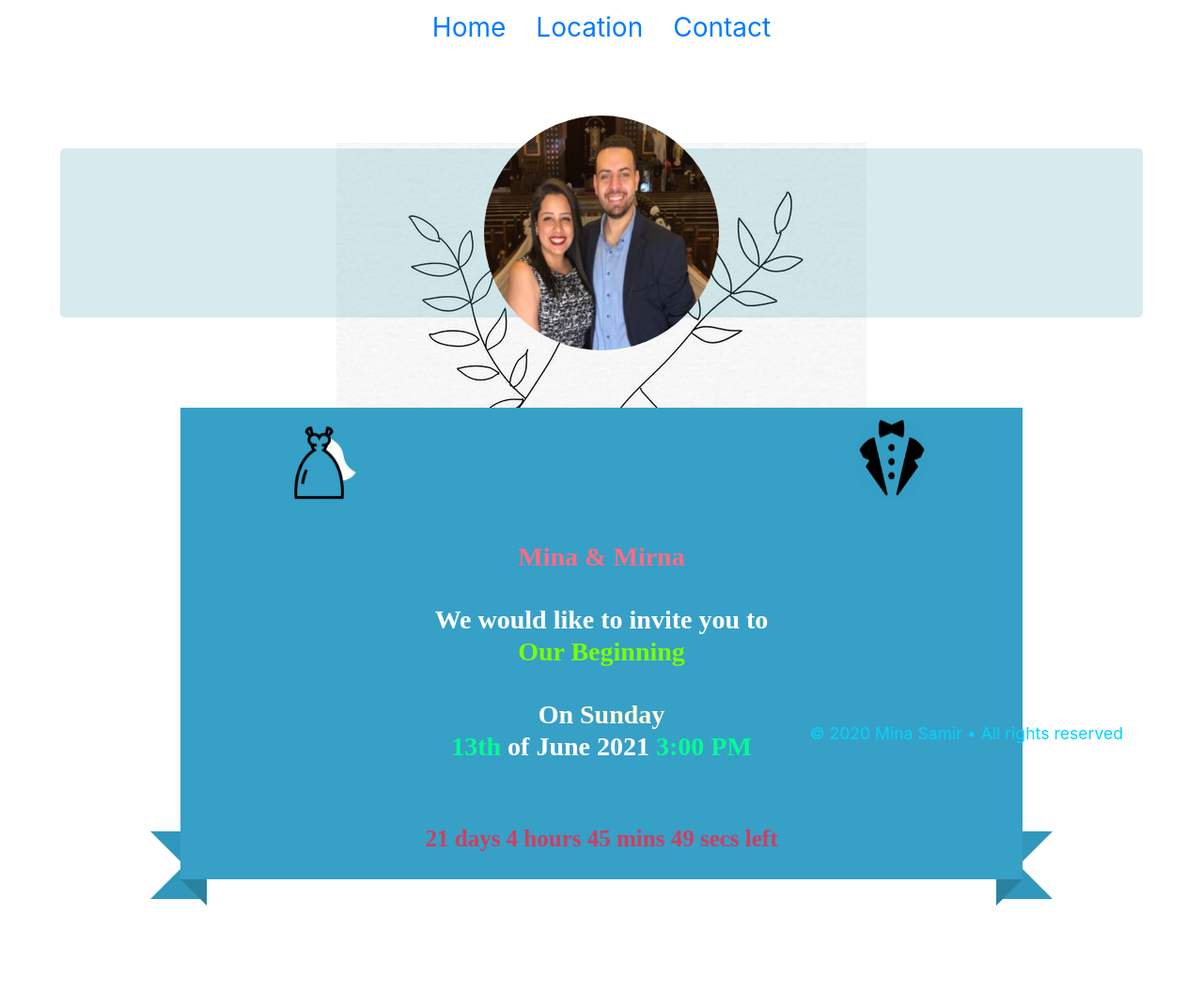
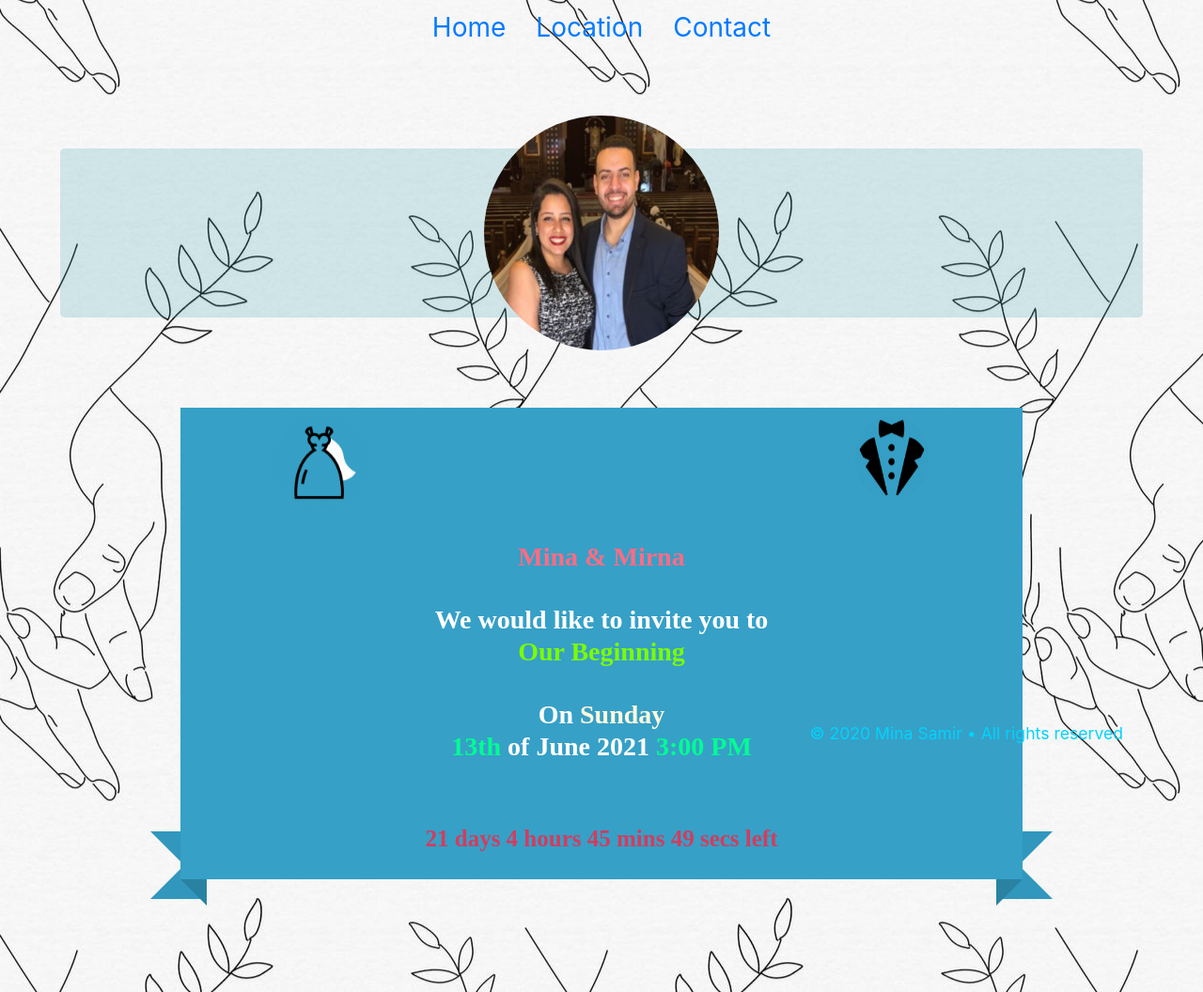
Before and after one commit to MinaSamirSamaan1/Wed, a PHP site: page /index.php in a window 1280 px wide. Shown: the whole page at 94% size. Run offline with PHP 8.4, Linux system fonts and the light colour scheme; some web fonts are replaced.

Commit message:
Update styling.css

```diff
--- a/styling.css
+++ b/styling.css
@@ -2,7 +2,6 @@
     body {
         background-image: url('./images/stars.jpg');
       background-position: center center;
-        background-repeat:no-repeat;
 
     }
     #countdown {
```
